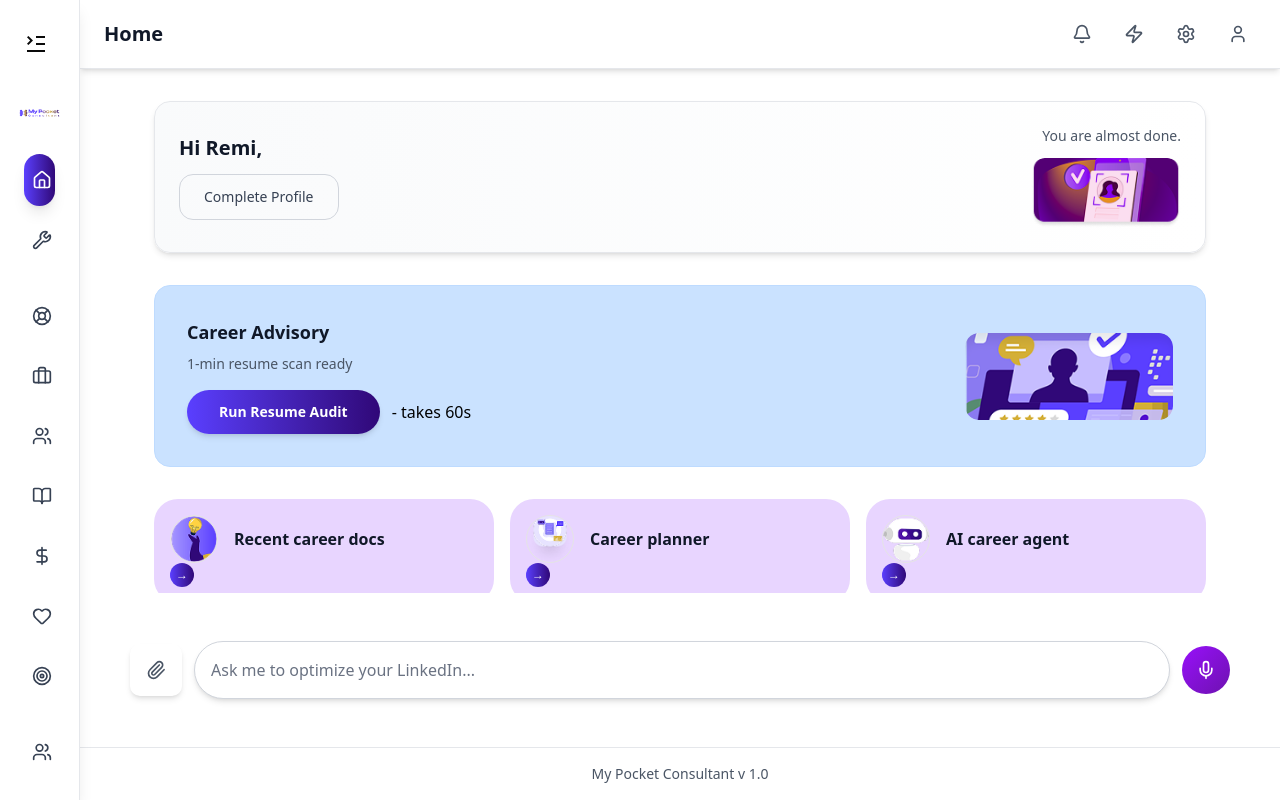
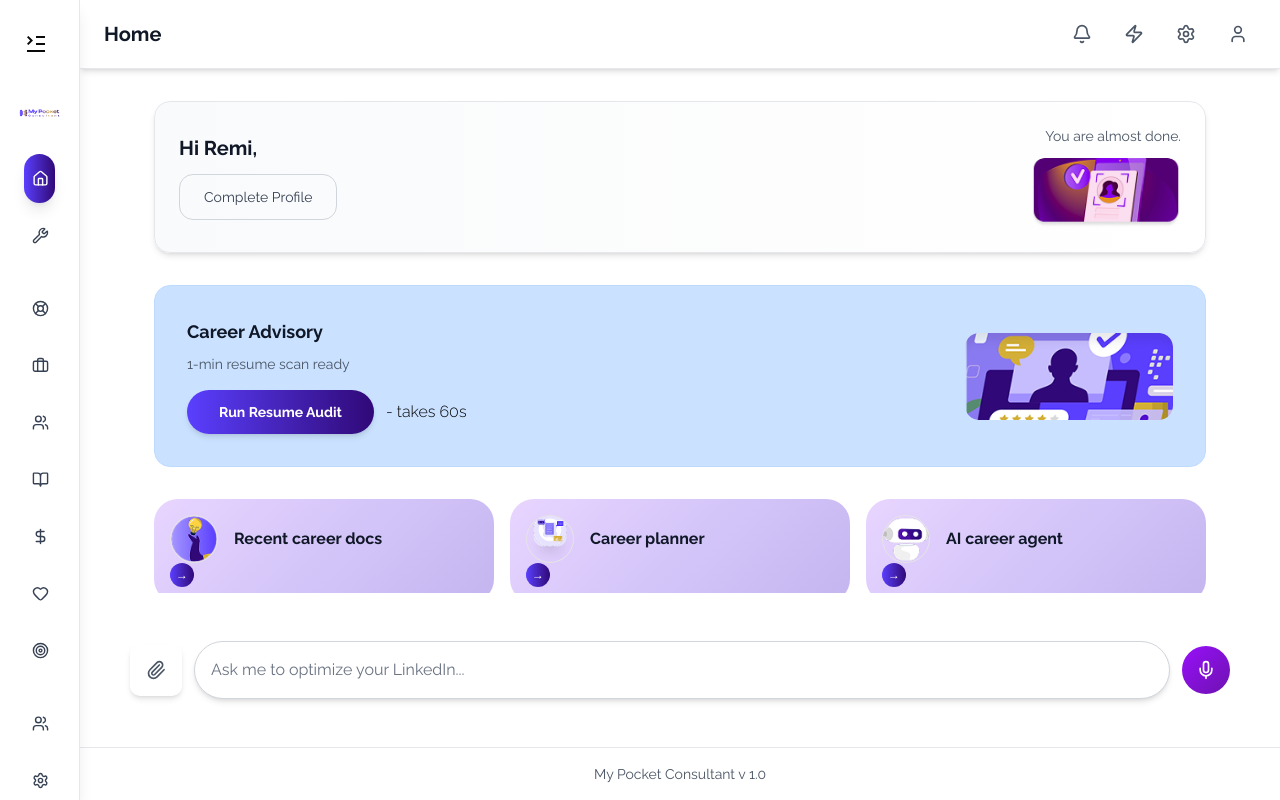
Before and after one commit to mypocketconsultant/mpc-web, a Next.js app: page /home in a window 1280 px wide. Built offline with nearby package versions, Linux system fonts and the light colour scheme.

Commit message:
Update font to Raleway globally and improve dashboard styling

```diff
--- a/app/(dashboard)/home/components/QuickAction.tsx
+++ b/app/(dashboard)/home/components/QuickAction.tsx
@@ -40,8 +40,11 @@ export default function QuickAction({
         <button
           key={idx}
           onClick={item.onClick}
-          className="rounded-3xl p-4 flex flex-col justify-between hover:shadow-lg transition-all"
-          style={{ backgroundColor: "#E8D5FF", minHeight: "auto" }}
+       className="rounded-3xl p-4 flex flex-col justify-between hover:shadow-lg transition-all"
+          style={{
+            background: "linear-gradient(135deg, #E8D5FF 0%, #D4C5F9 50%, #C5B5F0 100%)",
+            minHeight: "auto"
+          }}
         >
           <div className="flex items-center gap-4">
             <div className="w-12 h-12 rounded-full border flex items-center justify-center flex-shrink-0">
--- a/app/(dashboard)/layout.tsx
+++ b/app/(dashboard)/layout.tsx
@@ -59,7 +59,7 @@ export default function DashboardLayout({
       }`}
       style={active ? { backgroundColor: '#5A3FFF' } : {}}
     >
-      <Icon className="h-5 w-5 flex-shrink-0" />
+      <Icon className="h-[17px] w-[17px] flex-shrink-0" />
       {sidebarOpen && <span className="text-sm">{label}</span>}
     </Link>
   )
--- a/app/globals.css
+++ b/app/globals.css
@@ -8,7 +8,7 @@
 @theme inline {
   --color-background: var(--background);
   --color-foreground: var(--foreground);
-  --font-sans: var(--font-geist-sans);
+  --font-sans: var(--font-railway);
   --font-mono: var(--font-geist-mono);
   --font-display: var(--font-clash-display);
   --font-lato: var(--font-lato);
--- a/app/layout.tsx
+++ b/app/layout.tsx
@@ -43,9 +43,9 @@ export default function RootLayout({
   children: React.ReactNode;
 }>) {
   return (
-    <html lang="en">
+    <html lang="en" className={railway.variable}>
       <body
-        className={`${geistSans.variable} ${geistMono.variable} ${clashDisplay.variable} ${lato.variable} ${railway.variable} antialiased`}
+        className={`${railway.className} antialiased`}
       >
         {children}
       </body>
--- a/tailwind.config.js
+++ b/tailwind.config.js
@@ -2,7 +2,7 @@ module.exports = {
   theme: {
     extend: {
       fontFamily: {
-        sans: ['var(--font-geist-sans)', 'sans-serif'],
+        sans: ['var(--font-railway)', 'sans-serif'],
         mono: ['var(--font-geist-mono)', 'monospace'],
         display: ['var(--font-clash-display)', 'sans-serif'],
         raleway: ['var(--font-railway)', 'sans-serif'],
```
